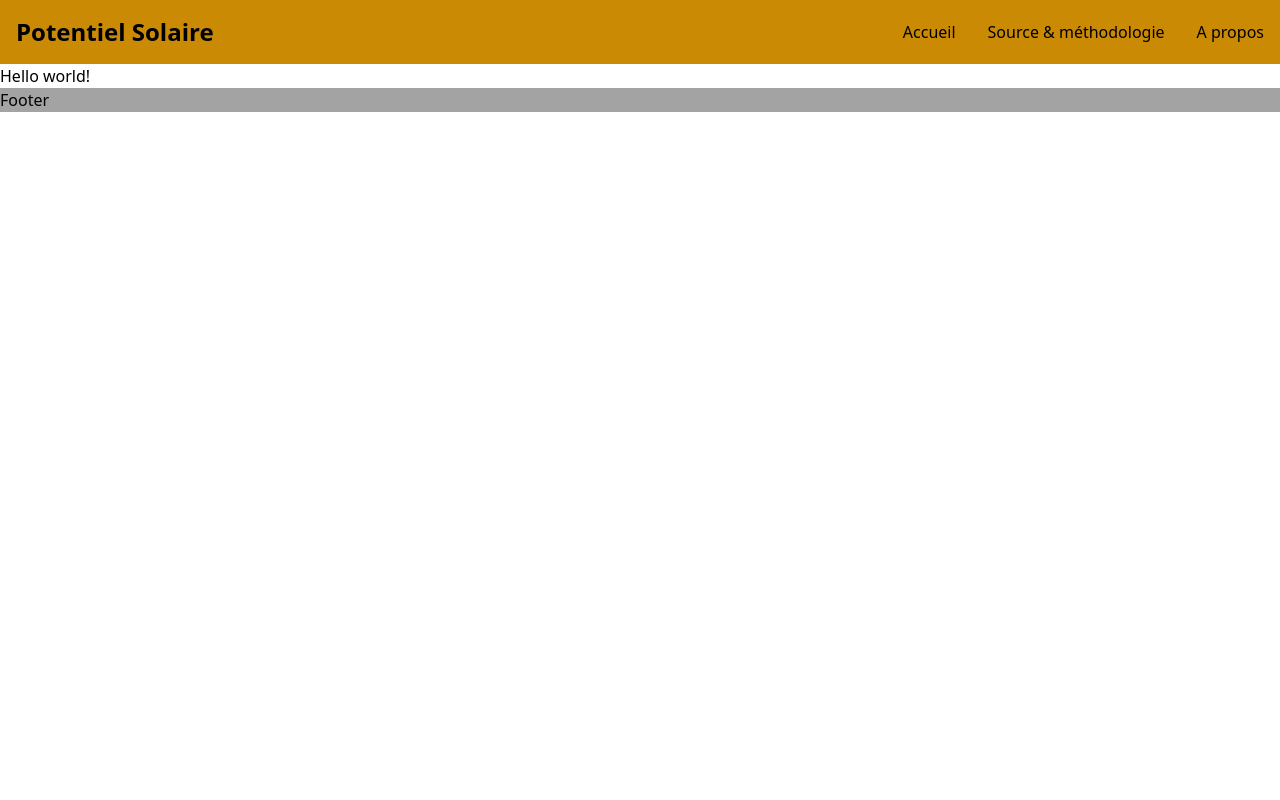
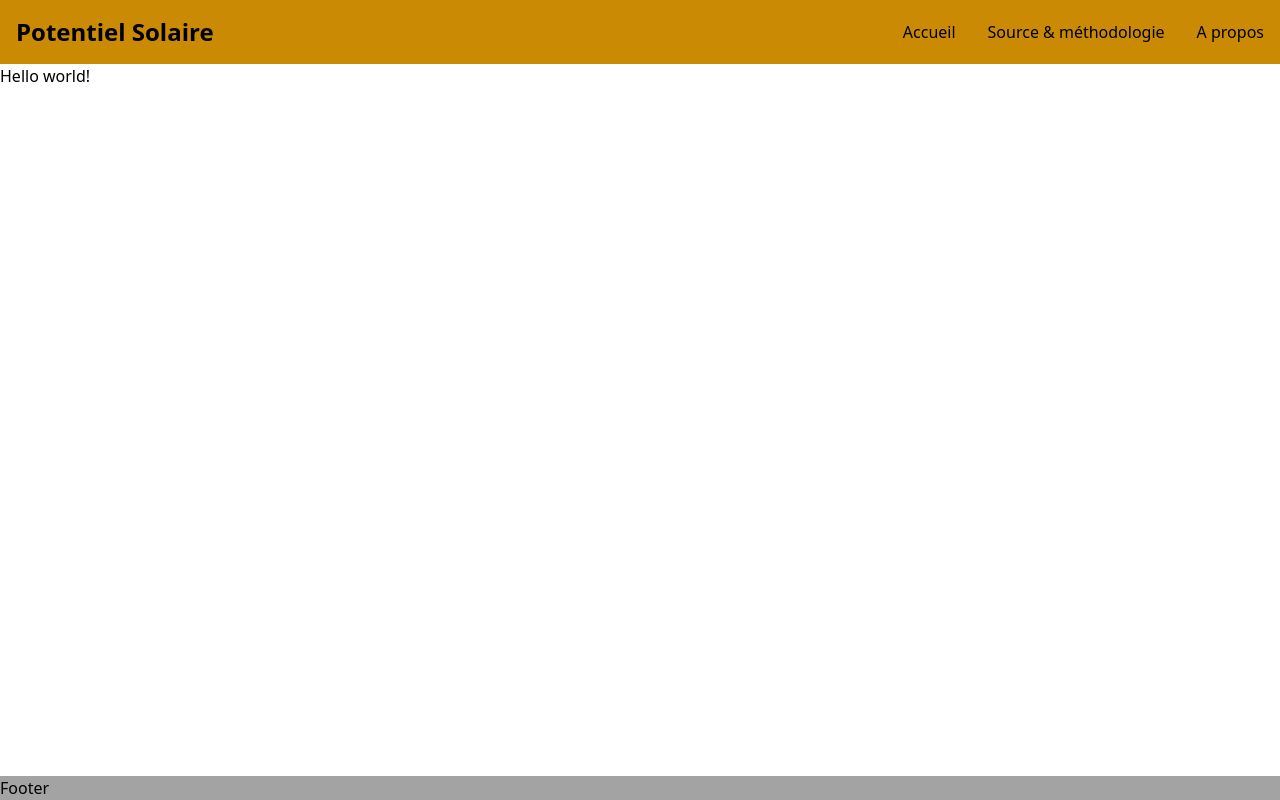
Before and after one commit to jbuiquan/13_potentiel_solaire, a Next.js app in the folder application/: page / in a window 1280 px wide. Built offline with nearby package versions, Linux system fonts and the light colour scheme.

Commit message:
fix: body takes all empty space and const for header title

```diff
--- a/application/app/components/Footer.tsx
+++ b/application/app/components/Footer.tsx
@@ -1,3 +1,3 @@
 export default function Footer() {
-	return <div className='w-full bg-neutral-400'>Footer</div>;
+	return <footer className='w-full bg-neutral-400'>Footer</footer>;
 }
--- a/application/app/components/NavBar.tsx
+++ b/application/app/components/NavBar.tsx
@@ -1,4 +1,6 @@
 import Link from 'next/link';
+
+const mainTitle = 'Potentiel Solaire';
 
 const links = [
 	{
@@ -15,12 +17,12 @@ const links = [
 	},
 ];
 
-export function NavBar() {
+export default function NavBar() {
 	return (
-		<nav className='sticky top-0 z-50 bg-yellow-600'>
+		<nav className='bg-yellow-600'>
 			<div className='mx-auto flex max-w-screen-xl items-center justify-between p-4'>
 				<Link href='/'>
-					<div className='text-2xl font-semibold'>Potentiel Solaire</div>
+					<div className='text-2xl font-semibold'>{mainTitle}</div>
 				</Link>
 				<ul className='mt-4 flex flex-col p-4 font-medium md:mt-0 md:flex-row md:space-x-8 md:p-0'>
 					{links.map((link) => (
--- a/application/app/layout.tsx
+++ b/application/app/layout.tsx
@@ -1,7 +1,7 @@
 import type { Metadata } from 'next';
 
 import Footer from './components/Footer';
-import { NavBar } from './components/NavBar';
+import NavBar from './components/NavBar';
 import './globals.css';
 
 export const metadata: Metadata = {
@@ -15,12 +15,14 @@ export default function RootLayout({
 	children: React.ReactNode;
 }>) {
 	return (
-		<html lang='en'>
-			<header>
-				<NavBar />
-			</header>
-			<body>{children}</body>
-			<Footer />
+		<html lang='en' className='h-full'>
+			<body className='flex h-full flex-col'>
+				<header className='sticky top-0 z-50'>
+					<NavBar />
+				</header>
+				<main className='h-full flex-1'>{children}</main>
+				<Footer />
+			</body>
 		</html>
 	);
 }
--- a/application/app/page.tsx
+++ b/application/app/page.tsx
@@ -1,7 +1,3 @@
 export default function Home() {
-	return (
-		<main>
-			<div>Hello world!</div>
-		</main>
-	);
+	return <div>Hello world!</div>;
 }
```
